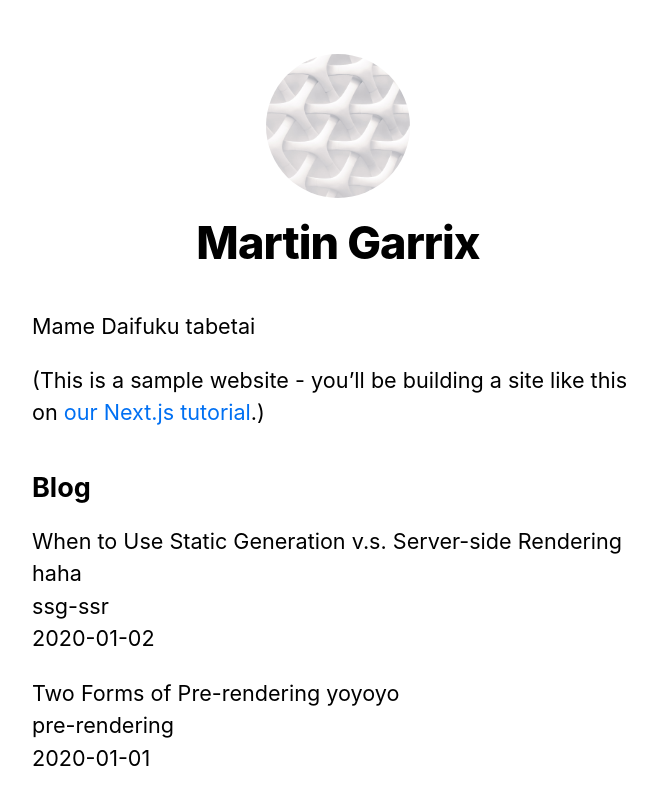
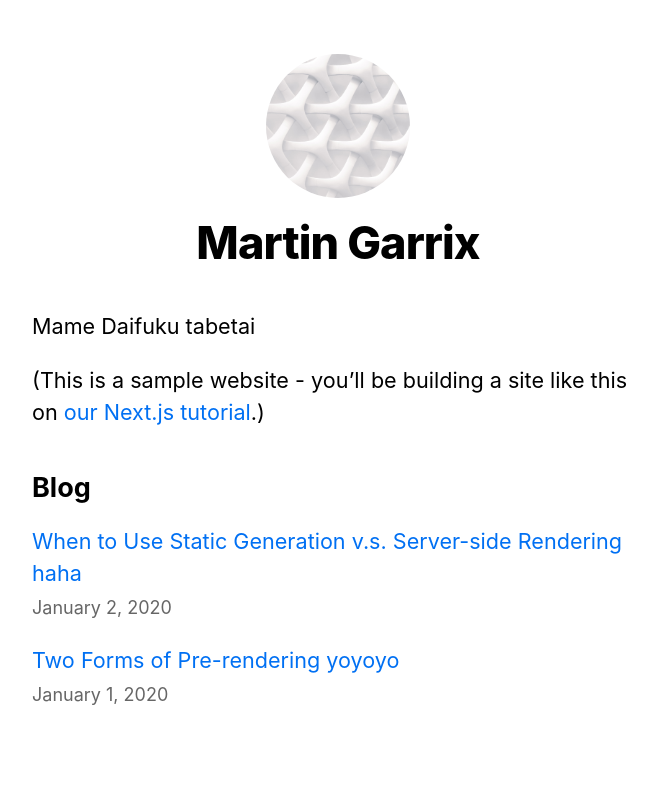
Before and after one commit to kojiokajima/nextjs-01practice, a Next.js app: page / in a window 1280 px wide. Shown: the top 804 px of the page, without its empty margins (302-959 px from the left). Built offline with nearby package versions, Linux system fonts and the light colour scheme.

Commit message:
dynamic routing

```diff
--- /dev/null
+++ b/components/date.jsx
@@ -0,0 +1,6 @@
+import { parseISO, format } from 'date-fns'
+
+export default function Date({ dateString }) {
+  const date = parseISO(dateString)
+  return <time dateTime={dateString}>{format(date, 'LLLL d, yyyy')}</time>
+}
--- a/lib/posts.jsx
+++ b/lib/posts.jsx
@@ -1,6 +1,8 @@
 import fs from "fs";
 import path from "path";
 import matter from "gray-matter";
+import remark from 'remark'
+import html from 'remark-html'
 
 const postsDirectory = path.join(process.cwd(), "posts");
 // console.log("POSTS DIRECTORY: ", postsDirectory); // --> /Users/Koji/LearnCoding/nextjs-01practice/posts
@@ -62,7 +64,7 @@
   });
 }
 
-export function getPostData(id) {
+export async function getPostData(id) {
   const fullPath = path.join(postsDirectory, `${id}.md`);
   const fileContents = fs.readFileSync(fullPath, "utf8");
   // console.log("FULL PATH: ", fullPath); // -->  /Users/Koji/LearnCoding/nextjs-01practice/posts/ssg-ssr.md
@@ -71,9 +73,16 @@
   // Use gray-matter to parse the post metadata section
   const matterResult = matter(fileContents);
 
+  // Use remark to convert markdown into HTML string
+  const processedContent = await remark()
+    .use(html)
+    .process(matterResult.content)
+  const contentHtml = processedContent.toString()
+
   // Combine the data with the id
   return {
     id,
-    ...matterResult.data,
-  };
+    contentHtml,
+    ...matterResult.data
+  }
 }
--- a/package.json
+++ b/package.json
@@ -8,6 +8,7 @@
     "start": "next start"
   },
   "dependencies": {
+    "date-fns": "^2.21.2",
     "gray-matter": "^4.0.3",
     "next": "^10.0.0",
     "react": "17.0.1",
--- a/pages/index.js
+++ b/pages/index.js
@@ -2,6 +2,8 @@
 import Layout, { siteTitle } from '../components/layout'
 import utilStyles from '../styles/utils.module.css'
 import {getSortedPostsData} from '../lib/posts'
+import Link from 'next/link'
+import Date from '../components/date'
 
 export async function getStaticProps() { // --> conducted on build / each request on dev env
 // export async function getServerSideProps(context) { // --> conducted on each request
@@ -32,12 +34,14 @@
         <ul className={utilStyles.list}>
           {allPostsData.map(({ id, date, title }) => (
             <li className={utilStyles.listItem} key={id}>
-              {title}
-              <br />
-              {id}
-              <br />
-              {date}
-            </li>
+            <Link href={`/posts/${id}`}>
+              <a>{title}</a>
+            </Link>
+            <br />
+            <small className={utilStyles.lightText}>
+              <Date dateString={date} />
+            </small>
+          </li>
           ))}
         </ul>
       </section>
```
Also changed, not shown: pages/posts/[id].jsx (+14 -6 lines), 1 other file (tests, documents, lock files or other folders).
